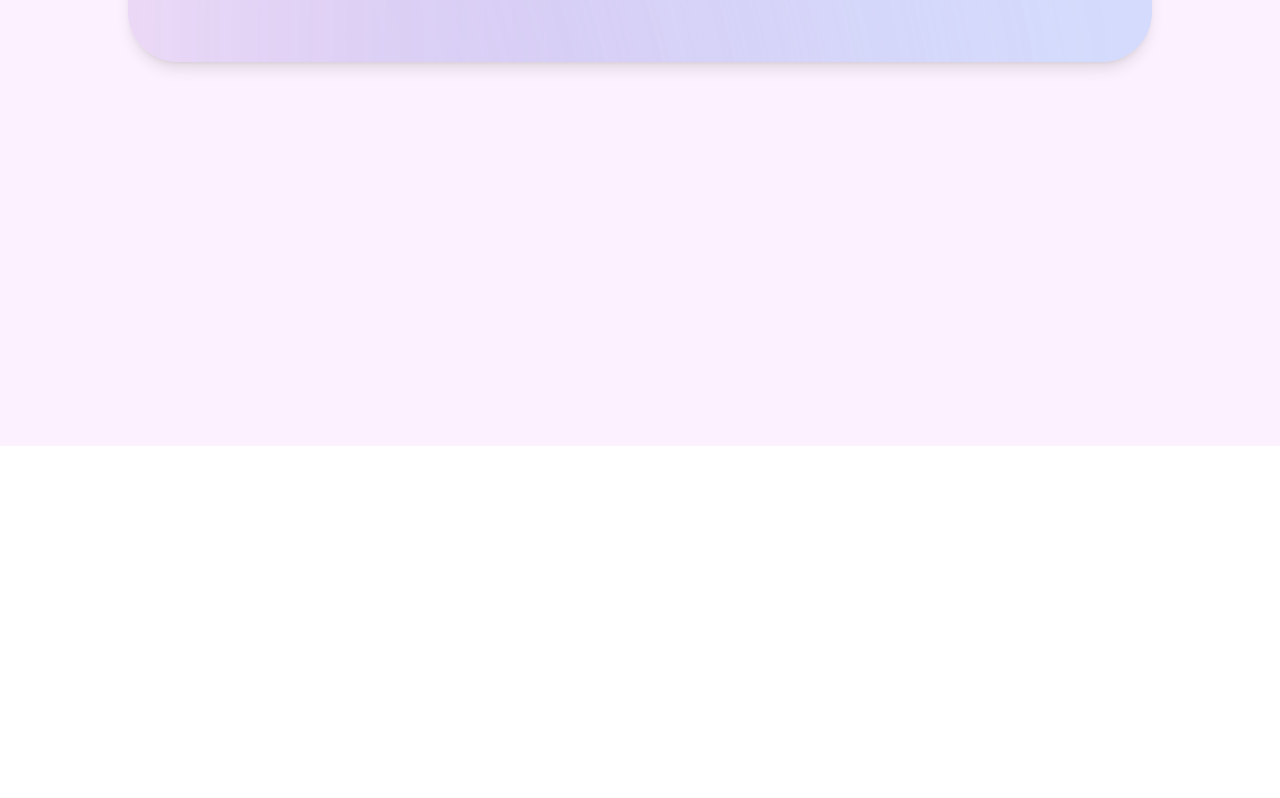
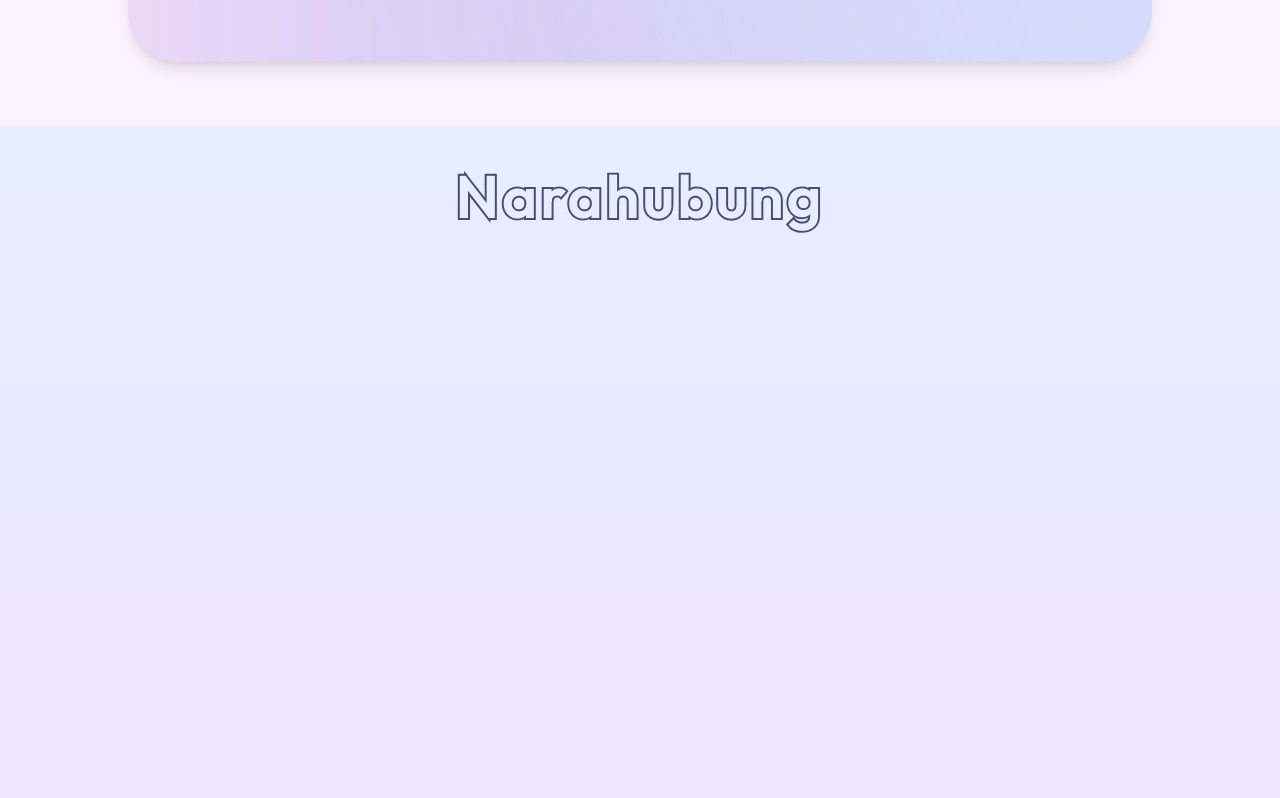
Before and after one commit to zildjianvitoo/srifoton2023fe-deployed, a Next.js app: page /seminar in a window 1280 px wide. Shown: the part 3662-4460 px from the top of the page. Before the commit the page ends 4108 px from the top, so only its background shows below. Built offline with nearby package versions, Linux system fonts and the light colour scheme.

Commit message:
make narahubung section, seminar page

```diff
--- a/components/NoSSR.jsx
+++ b/components/NoSSR.jsx
@@ -1,5 +1,10 @@
 import { Fragment } from "react";
+import dynamic from "next/dynamic";
 
-export default function NoSSR({ children }) {
+function NoSSR({ children }) {
   return <Fragment>{children}</Fragment>;
 }
+
+export default dynamic(() => Promise.resolve(NoSSR), {
+  ssr: false,
+});
--- /dev/null
+++ b/components/organisms/Seminar/Narahubung.jsx
@@ -0,0 +1,15 @@
+import React from "react";
+
+export default function Narahubung() {
+  return (
+    <section id="narahubung-seminar" className="mt-8 lg:mt-16">
+      <div className="bg-gradient-to-b from-[#E6EFFF] to-[#F0E1FF] dark:from-[#1AB5E4]/30 dark:to-[#E5AFE5]/40 min-h-screen">
+        <div className="flex flex-col p-8">
+          <h1 className="pb-2 mt-2 text-4xl font-semibold tracking-wider text-center lg:text-6xl narahubung-header dark:narahubung-header-dark">
+            Narahubung
+          </h1>
+        </div>
+      </div>
+    </section>
+  );
+}
--- a/pages/seminar.jsx
+++ b/pages/seminar.jsx
@@ -4,6 +4,7 @@ import Intro from "@/components/organisms/Seminar/Intro";
 import Jumbotron from "@/components/organisms/Seminar/Jumbotron";
 import RegisterSeminar from "@/components/organisms/Seminar/RegisterSeminar";
 import TimeLineSeminar from "@/components/organisms/Seminar/TimeLineSeminar";
+import Narahubung from "@/components/organisms/Seminar/Narahubung";
 
 function seminar() {
   return (
@@ -16,6 +17,7 @@ function seminar() {
         <Intro />
         <TimeLineSeminar />
         <RegisterSeminar />
+        <Narahubung />
         <div className="mb-96"></div>
       </LayoutMain>
     </>
--- a/styles/globals.css
+++ b/styles/globals.css
@@ -283,6 +283,19 @@ input[type="number"] {
     -ms-border-radius: 16px;
     -o-border-radius: 16px;
   }
+
+  .narahubung-header {
+    color: #e7eeff;
+    background: -webkit-linear-gradient(0deg, #494b7c 0%, #494b7c 95%);
+    -webkit-background-clip: text;
+    -webkit-text-stroke: 4px transparent;
+  }
+  .narahubung-header-dark {
+    color: #08356b;
+    background: -webkit-linear-gradient(0deg, #e5eeff 0%, #e5eeff 95%);
+    -webkit-background-clip: text;
+    -webkit-text-stroke: 4px transparent;
+  }
   /*End Seminar Page */
 
   /* Credentials Page */
```
